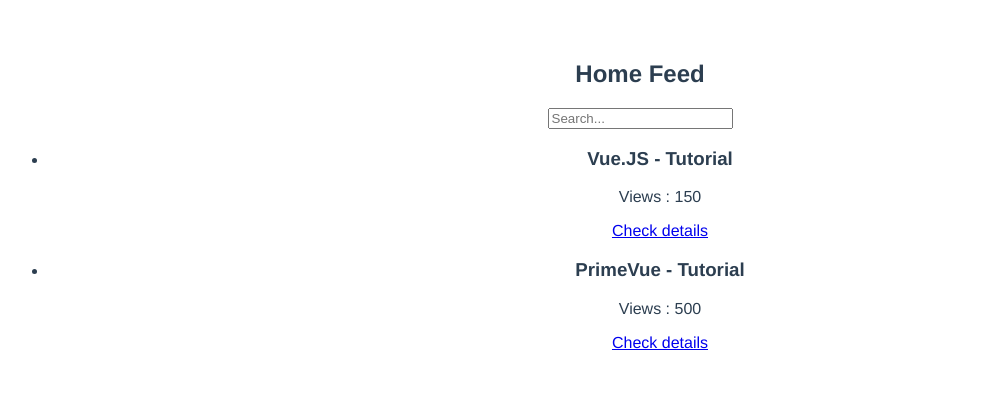
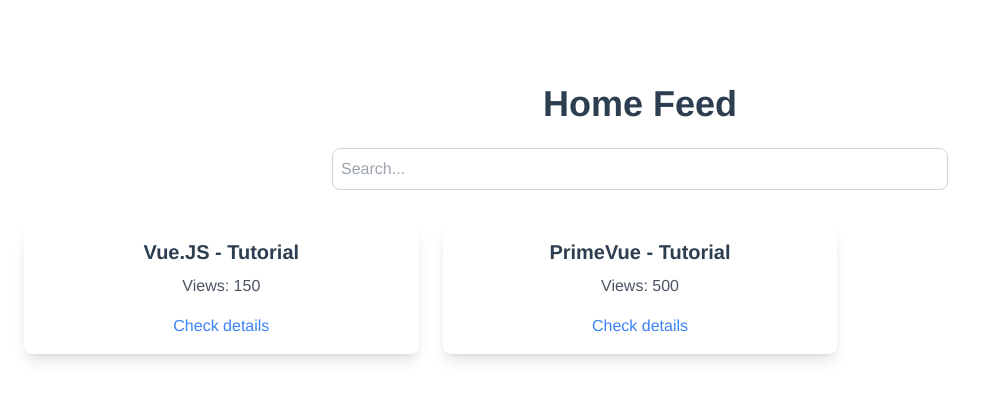
Before and after one commit to reynaldesgr/sandbox-vuejs, a Vue app: page / in a window 1280 px wide. Shown: the top 400 px of the page, without its empty margins (0-984 px from the left). Built offline with nearby package versions, Linux system fonts and the light colour scheme.

Commit message:
tailwind and postcss config

```diff
--- /dev/null
+++ b/postcss.config.js
@@ -0,0 +1,8 @@
+module.exports = {
+  // Indiquer les fichiers stylises
+  purge: ['./src/**/*.vue'],
+  plugins: {
+    tailwindcss: {},
+    autoprefixer: {},
+  },
+}
--- a/src/main.js
+++ b/src/main.js
@@ -2,5 +2,6 @@
 import App from './App.vue'
 import router from "@/router/router";
 import store from "@/store";
+import './assets/styles/tailwind.css'
 
 createApp(App).use(store).use(router).mount('#app')
--- a/src/views/HomeFeed.vue
+++ b/src/views/HomeFeed.vue
@@ -1,14 +1,26 @@
 <template>
-  <div>
-    <h1> Home Feed </h1>
-    <form>
-      <input type="text" placeholder="Search...">
+  <div class="container mx-auto p-6">
+
+    <h1 class="text-4xl font-bold mb-6 text-center">Home Feed</h1>
+
+    <form class="mb-8 flex justify-center">
+      <input
+          type="text"
+          placeholder="Search..."
+          class="w-full md:w-1/2 p-2 border border-gray-300 rounded-lg focus:outline-none focus:ring-2 focus:ring-blue-500"
+      />
     </form>
-    <ul>
-      <li v-for="video in videoList" :key="video.id">
-        <h3> {{video.title }}</h3>
-        <p> Views : {{ video.views }}</p>
-        <router-link :to="'/video/' + video.id">Check details</router-link>
+
+    <ul class="grid grid-cols-1 md:grid-cols-2 lg:grid-cols-3 gap-6">
+      <li v-for="video in videoList" :key="video.id" class="bg-white shadow-lg rounded-lg p-4">
+        <h3 class="text-xl font-semibold mb-2">{{ video.title }}</h3>
+        <p class="text-gray-600 mb-4">Views: {{ video.views }}</p>
+        <router-link
+            :to="'/video/' + video.id"
+            class="text-blue-500 hover:underline"
+        >
+          Check details
+        </router-link>
       </li>
     </ul>
   </div>
--- a/src/views/VideoDetails.vue
+++ b/src/views/VideoDetails.vue
@@ -1,11 +1,19 @@
 <template>
-  <div v-if="selectedVideo">
-    <h1> {{ selectedVideo.title }} </h1>
-    <p> {{ selectedVideo.description }} </p>
-    <p> Views : {{ selectedVideo.views }} </p>
-    <ul>
-      <li v-for="comment in comments" :key="comment.id">
-        {{ comment.author }}: {{ comment.comment }}
+  <div v-if="selectedVideo" class="container mx-auto p-6">
+    <h1 class="text-4xl font-bold mb-4 text-center">{{ selectedVideo.title }}</h1>
+
+    <p class="text-gray-700 text-lg mb-6">{{ selectedVideo.description }}</p>
+
+    <p class="text-gray-500 mb-8">Views: {{ selectedVideo.views }}</p>
+
+    <ul class="space-y-4">
+      <li
+          v-for="comment in comments"
+          :key="comment.id"
+          class="bg-white shadow-lg rounded-lg p-4"
+      >
+        <p class="font-semibold text-lg text-gray-800 mb-2">{{ comment.author }}</p>
+        <p class="text-gray-600">{{ comment.comment }}</p>
       </li>
     </ul>
   </div>
--- /dev/null
+++ b/tailwind.config.js
@@ -0,0 +1,11 @@
+/** @type {import('tailwindcss').Config} */
+module.exports = {
+  content: [
+      './index.html',
+      './src/**/*.{vue, js, ts, jsx, tsx}'
+  ],
+  theme: {
+    extend: {},
+  },
+  plugins: [],
+}
```
